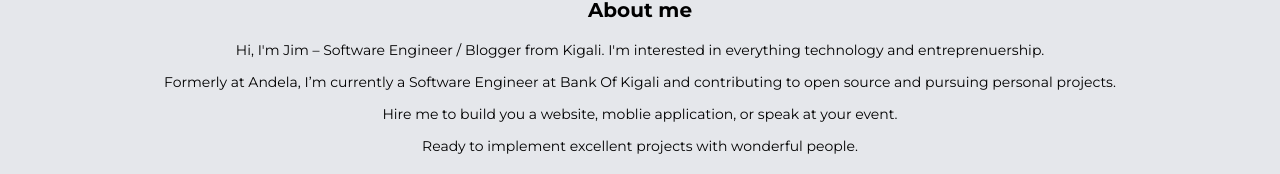
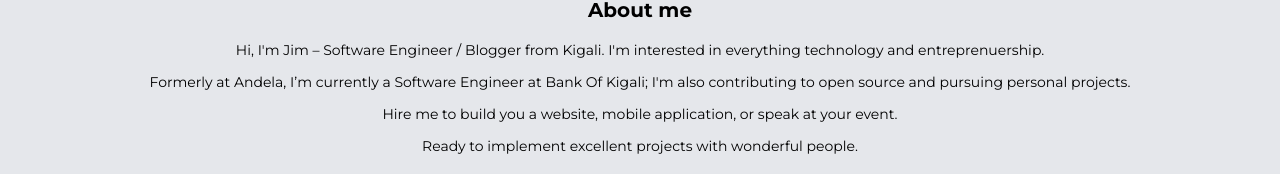
Before and after one commit to Ntare22/personal-website, a React (Create React App) app: page / in a window 1280 px wide. Shown: the part 616-790 px from the top of the page. Built offline with nearby package versions, Linux system fonts and the light colour scheme.

Commit message:
make final touches

```diff
--- a/src/components/About.js
+++ b/src/components/About.js
@@ -11,10 +11,10 @@ const About = () => {
                     <Trans i18nKey='about.para1'>Hi, I'm Jim – Software Engineer / Blogger from Kigali. I'm interested in everything technology and entreprenuership.</Trans>
                 </p>
                 <p className='mt-3'>
-                    <Trans i18nKey='about.para2'>Formerly at Andela, I’m currently a Software Engineer at Bank Of Kigali and contributing to open source and pursuing personal projects.</Trans>
+                    <Trans i18nKey='about.para2'>Formerly at Andela, I’m currently a Software Engineer at Bank Of Kigali; I'm also contributing to open source and pursuing personal projects.</Trans>
                 </p>
                 <p className='mt-3'>
-                    <Trans i18nKey='about.para3'>Hire me to build you a website, moblie application, or speak at your event.</Trans>
+                    <Trans i18nKey='about.para3'>Hire me to build you a website, mobile application, or speak at your event.</Trans>
                 </p>
                 <p className='mt-3'>
                     <Trans i18nKey='about.para4'>Ready to implement excellent projects with wonderful people.</Trans>
--- a/src/i18n.js
+++ b/src/i18n.js
@@ -32,8 +32,8 @@ i18n
           about: {
             heading: 'About me',
             para1: 'Hi, I\'m Jim – Software Engineer / Blogger from Kigali. I\'m interested in everything technology and entreprenuership.',
-            para2: 'Formerly at Andela, I’m currently a Software Engineer at Bank Of Kigali and contributing to open source and pursuing personal projects.',
-            para3: 'Hire me to build you a website, moblie application, or speak at your event.',
+            para2: 'Formerly at Andela, I’m currently a Software Engineer at Bank Of Kigali; I\'m also contributing to open source and pursuing personal projects.',
+            para3: 'Hire me to build you a website, mobile application, or speak at your event.',
             para4: 'Ready to implement excellent projects with wonderful people.'
           },
           skills: {
```
Also changed, not shown: public/index.html (+0 -10 lines).
